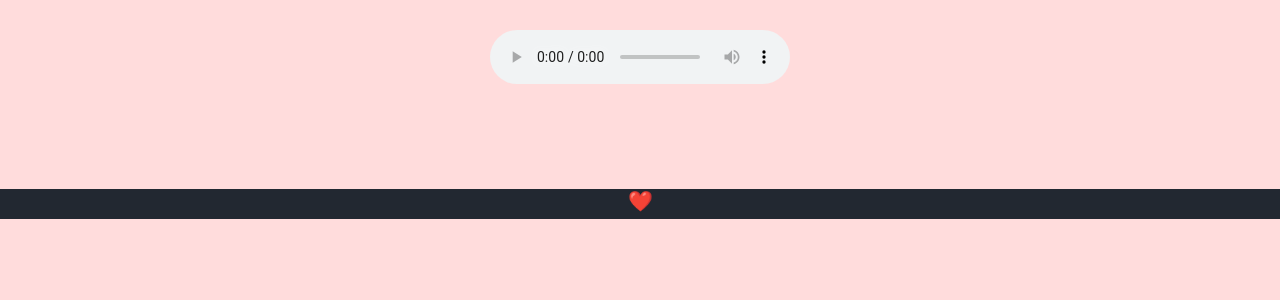
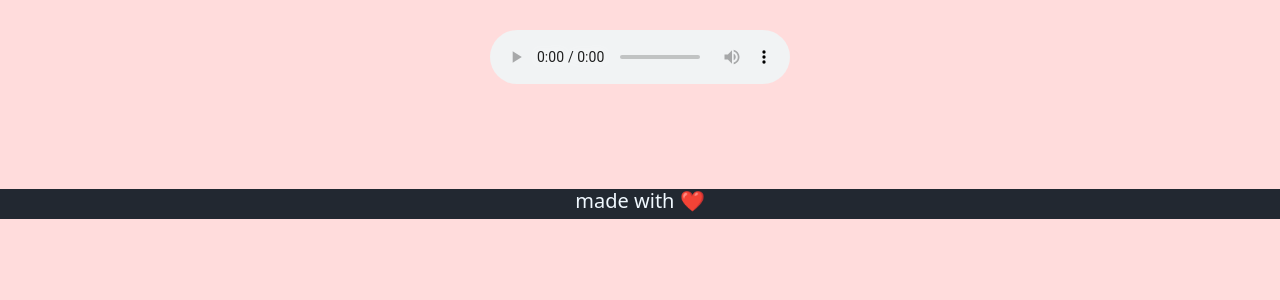
Before and after one commit to anschy/audioxt, a Flask app: page / in a window 1280 px wide. Shown: the part 477-777 px from the top of the page. Run offline with Flask 2, Linux system fonts and the light colour scheme.

Commit message:
Update index.html

```diff
--- a/templates/index.html
+++ b/templates/index.html
@@ -119,7 +119,7 @@
 
 
     <div class="footer">
-        <h1 class="footer-h">❤️<a class="header-a" href="#"></a></h1>
+        <h1 class="footer-h"> made with ❤️<a class="header-a" href="#"></a></h1>
     </div>
 
 </body>
```
